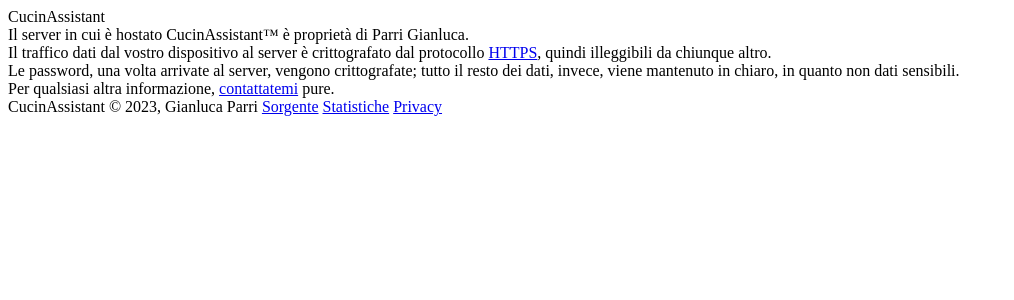
After one commit to gianluparri03/cucinassistant, a Flask app: page /privacy in a window 1280 px wide. The commit adds this page. Shown: the top 300 px of the page, without its empty margins (0-1014 px from the left). Run offline with Flask 3, Linux system fonts and the light colour scheme.

Commit message:
Side things

```diff
--- a/application/__init__.py
+++ b/application/__init__.py
@@ -15,3 +15,4 @@
 from .menu import *
 from .list import *
 from .settings import *
+from .other import *
--- a/application/auth.py
+++ b/application/auth.py
@@ -50,8 +50,3 @@
     # Logs out
     session.pop('username', None)
     return redirect('/login')
-
-@app.route('/')
-@login_required
-def index_route(user):
-    return render_template('home.html')
--- /dev/null
+++ b/application/other.py
@@ -0,0 +1,19 @@
+from . import app
+from .auth import login_required
+from .user import User
+
+from flask import render_template
+
+
+@app.route('/')
+@login_required
+def home_route(user):
+    return render_template('home.html')
+
+@app.route('/privacy')
+def privacy_route():
+    return render_template('privacy.html')
+
+@app.route('/statistiche')
+def stats_route():
+    return render_template('stats.html', n_users=User.get_number())
--- a/application/settings.py
+++ b/application/settings.py
@@ -1,7 +1,7 @@
 from . import app
 from .auth import login_required
 
-from flask import Flask, render_template, redirect
+from flask import render_template, redirect
 
 
 @app.route('/impostazioni/')
--- a/application/templates/base.html
+++ b/application/templates/base.html
@@ -29,5 +29,13 @@
         <main>
             {% block content %} {% endblock %}
         </main>
+
+        <footer>
+            <span>CucinAssistant &copy; 2023, Gianluca Parri</span>
+            <span>
+                <a href="https://github.com/gianluparri03/cucinassistant">Sorgente</a>
+                <a href="/statistiche">Statistiche</a>
+                <a href="/privacy">Privacy</a>
+        </footer>
     </body>
 </html>
--- /dev/null
+++ b/application/templates/privacy.html
@@ -0,0 +1,15 @@
+{% extends "base.html" %}
+
+{% set title = 'Privacy' %}
+
+{% block content %}
+    <span>
+        Il server in cui &egrave; hostato CucinAssistant&trade; &egrave; propriet&agrave; di Parri Gianluca.<br>
+        Il traffico dati dal vostro dispositivo al server &egrave; crittografato dal protocollo
+        <a href="https://it.wikipedia.org/wiki/HTTPS">HTTPS</a>,
+        quindi illeggibili da chiunque altro.<br>
+        Le password, una volta arrivate al server, vengono crittografate; tutto il resto dei dati, invece,
+        viene mantenuto in chiaro, in quanto non dati sensibili.<br>
+        Per qualsiasi altra informazione, <a href="mailto:gianlucaparri03@gmail.com">contattatemi</a> pure.
+    </span>
+{% endblock %}
--- a/application/user.py
+++ b/application/user.py
@@ -1,5 +1,5 @@
+from hashlib import sha256
 from json import load, dump
-from hashlib import sha256
 from os import remove as os_remove
 
 
@@ -70,3 +70,7 @@
         # Updates the user's data
         data = self.read_data() | {part_name: part_data}
         write_file(self.username, data)
+
+    @staticmethod
+    def get_number():
+        return len(read_file(USERS_FILE))
```
Also changed, not shown: application/templates/stats.html (added, +7 -0 lines), docker-compose.yml (+0 -19 lines), requirements.txt (+0 -8 lines), 1 other file.
